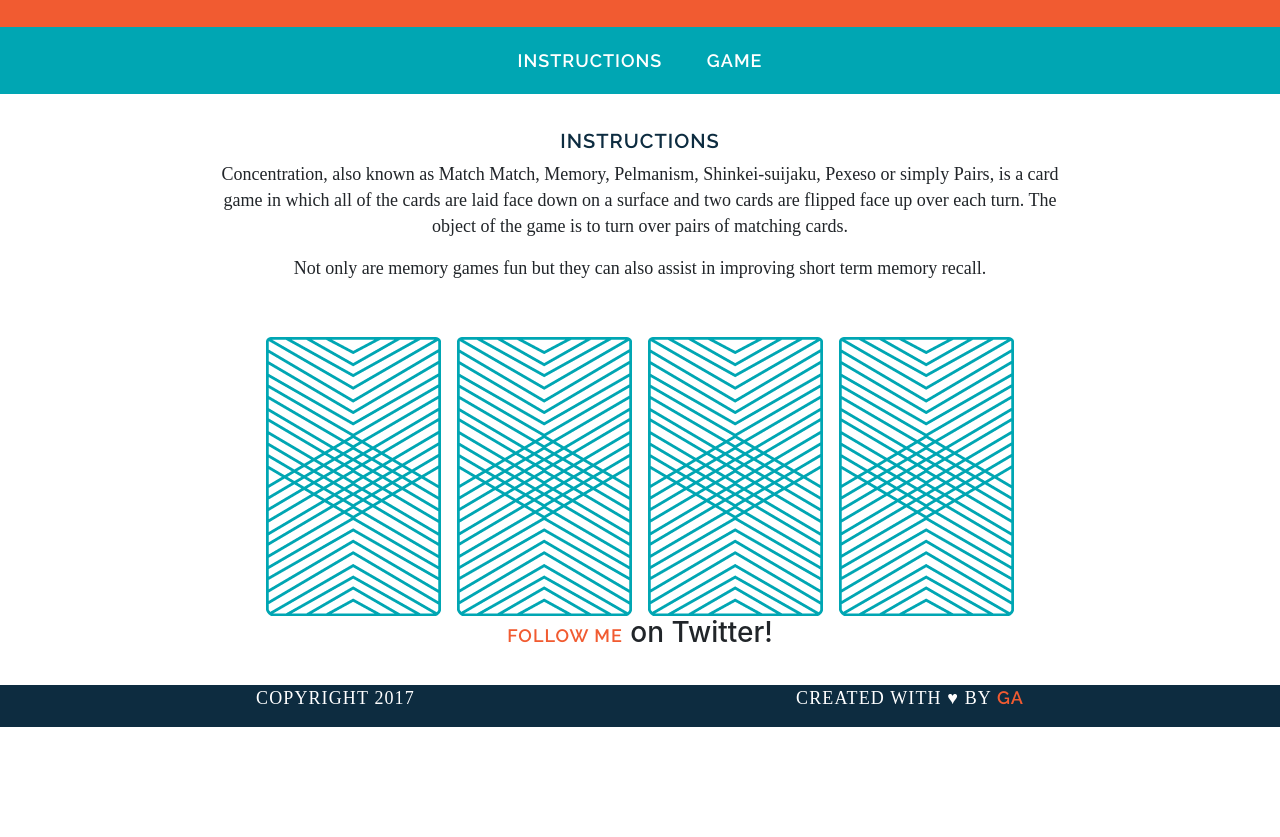
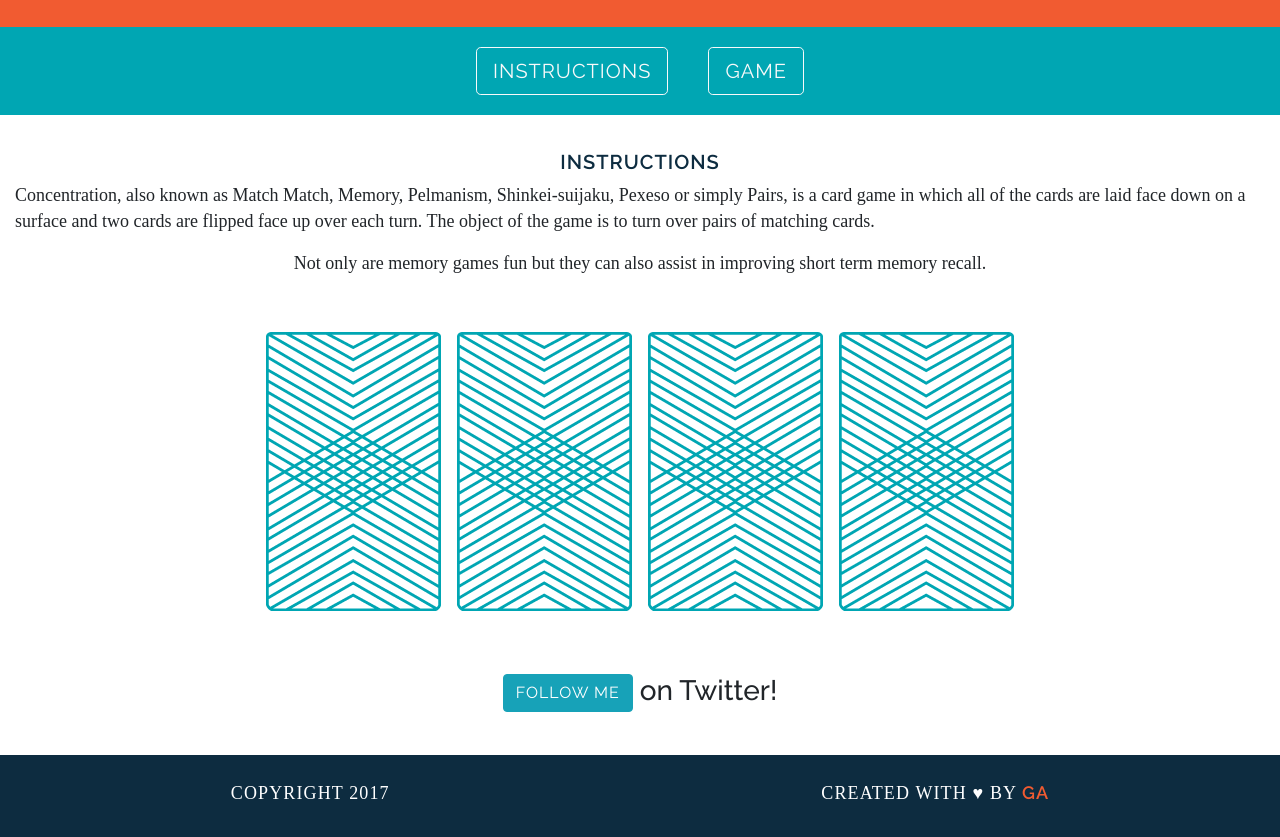
Before and after one commit to ManiacalBilby/wdi-fundamentals-memorygame, a plain HTML site: page memory_game/index.html in a window 1280 px wide. Shown: the part 87-924 px from the top of the page. Before the commit the page ends 814 px from the top, so only its background shows below. Drawn offline with nearby package versions, Linux system fonts and the light colour scheme; a web font is replaced by a local one.

Commit message:
visual redesign utilizing bootstap and flexbox

```diff
--- a/memory_game/css/style.css
+++ b/memory_game/css/style.css
@@ -1,9 +1,12 @@
 body {
-	text-align: center;
+	display: flex;
+	flex-direction: column;
 	margin: 0;
 }
 
 header {
+	display: flex;
+	justify-content: center;
 	background-color: #f15b31;
 	color: #ffffff;
 	padding: 30px 20px;
@@ -19,6 +22,8 @@ h1 {
 }
 
 nav {
+	display:flex;
+	justify-content: center;
 	background-color: #00a6b3;
 	color: #ffffff;
 	padding: 20px 0;
@@ -45,6 +50,10 @@ a {
 }
 
 main {
+	display: flex;
+	flex-direction: column;
+	justify-content: center;
+	align-items: center;
 	width: 850px;
 	margin: 35px auto;
 }
@@ -58,6 +67,11 @@ h2 {
 	text-transform: uppercase;
 }
 
+h3 {
+	font-family: "Raleway", sans-serif;
+	margin-top:5%;
+}
+
 p {
 	font-family: "Droid Serif";
 	line-height: 26px;
@@ -69,32 +83,13 @@ img {
 }
 
 footer {
+	display: flex;
+	justify-content: space-around;
+	padding: 2% 0;
 	text-transform: uppercase;
-	padding: 0 20%;
 	background-color: #0D2C40;
 	color: #ffffff;
 	font-size: 14px;
 	letter-spacing: .08em;
 	font-weight: 500;
 }
-.copyright {
-	float: left;
-}
-
-.message {
-	float: right;
-}
-
-.clearfix:after {
-visibility: hidden;
-display: block;
-content: " ";
-clear: both;
-height: 0;
-font-size: 0;
-}
-
-.name {
-	color: #F15B31;
-	font-weight: 700;
-}
--- a/memory_game/index.html
+++ b/memory_game/index.html
@@ -1,33 +1,36 @@
 <!DOCTYPE html>
 <html>
 <head>
+	<meta charset="utf-8">
+	<meta name="viewport" content="width=device-width, initial-scale=1, shrink-to-fit=no">
 	<link href="https://fonts.googleapis.com/css?family=Droid+Serif|Raleway:400,500,600,700" rel="stylesheet">
 	<link rel="stylesheet" href="https://maxcdn.bootstrapcdn.com/bootstrap/4.0.0-beta.2/css/bootstrap.min.css" integrity="sha384-PsH8R72JQ3SOdhVi3uxftmaW6Vc51MKb0q5P2rRUpPvrszuE4W1povHYgTpBfshb" crossorigin="anonymous">
 	<link href="css/style.css" rel="stylesheet" type="text/css">
 	<title>Memory Card Game</title>
 </head>
 <body>
-	<header>
+	<header class="container-fluid">
 		<h1>Memory Game</h1>
 	</header>
 	<nav>
-		<a href="#instruct">Instructions</a>
-		<a href="#game-board">Game</a>
+		<a href="#instruct" class="btn btn-outline-light btn-lg">Instructions</a>
+		<a href="#game-board"class="btn btn-outline-light btn-lg">Game</a>
 	</nav>
-	<main>
+	<main class="container-fluid">
 		<h2 id="instruct">Instructions</h2>
 		<p>Concentration, also known as Match Match, Memory, Pelmanism, Shinkei-suijaku, Pexeso or simply Pairs, is a card game in which all of the cards are laid face down on a surface and two cards are flipped face up over each turn. The object of the game is to turn over pairs of matching cards.</p>
 		<p>Not only are memory games fun but they can also assist in improving short term memory recall.</p>
 
-		<div id="game-board" class="board clearfix"></div>
+		<div id="game-board" class="container text-center"></div>
 
-		<h3><a href="http://twitter.com/tylermcdonald">Follow me</a> on Twitter!</h3>
+		<h3><a class="btn btn-info" href="http://twitter.com/tylermcdonald">Follow me</a> on Twitter!</h3>
 	</main>
-	<footer class="clearfix">
-		<p class="copyright">Copyright 2017</p>
-		<p class="message">Created with &hearts; by <span class="name"><a href="https://generalassemb.ly/" target="_blank">GA</a></span></p>
+	<footer class="container-fluid">
+		<p>Copyright 2017</p>
+		<p>Created with &hearts; by <span class="name"><a href="https://generalassemb.ly/" target="_blank">GA</a></span></p>
 	</footer>
 	<script src="https://code.jquery.com/jquery-3.2.1.slim.min.js" integrity="sha384-KJ3o2DKtIkvYIK3UENzmM7KCkRr/rE9/Qpg6aAZGJwFDMVNA/GpGFF93hXpG5KkN" crossorigin="anonymous"></script>
+	<script src="https://cdnjs.cloudflare.com/ajax/libs/popper.js/1.12.3/umd/popper.min.js" integrity="sha384-vFJXuSJphROIrBnz7yo7oB41mKfc8JzQZiCq4NCceLEaO4IHwicKwpJf9c9IpFgh" crossorigin="anonymous"></script>
 	<script src="https://maxcdn.bootstrapcdn.com/bootstrap/4.0.0-beta.2/js/bootstrap.min.js" integrity="sha384-alpBpkh1PFOepccYVYDB4do5UnbKysX5WZXm3XxPqe5iKTfUKjNkCk9SaVuEZflJ" crossorigin="anonymous"></script>
 	<script src="js/main.js"></script>
 </body>
```
